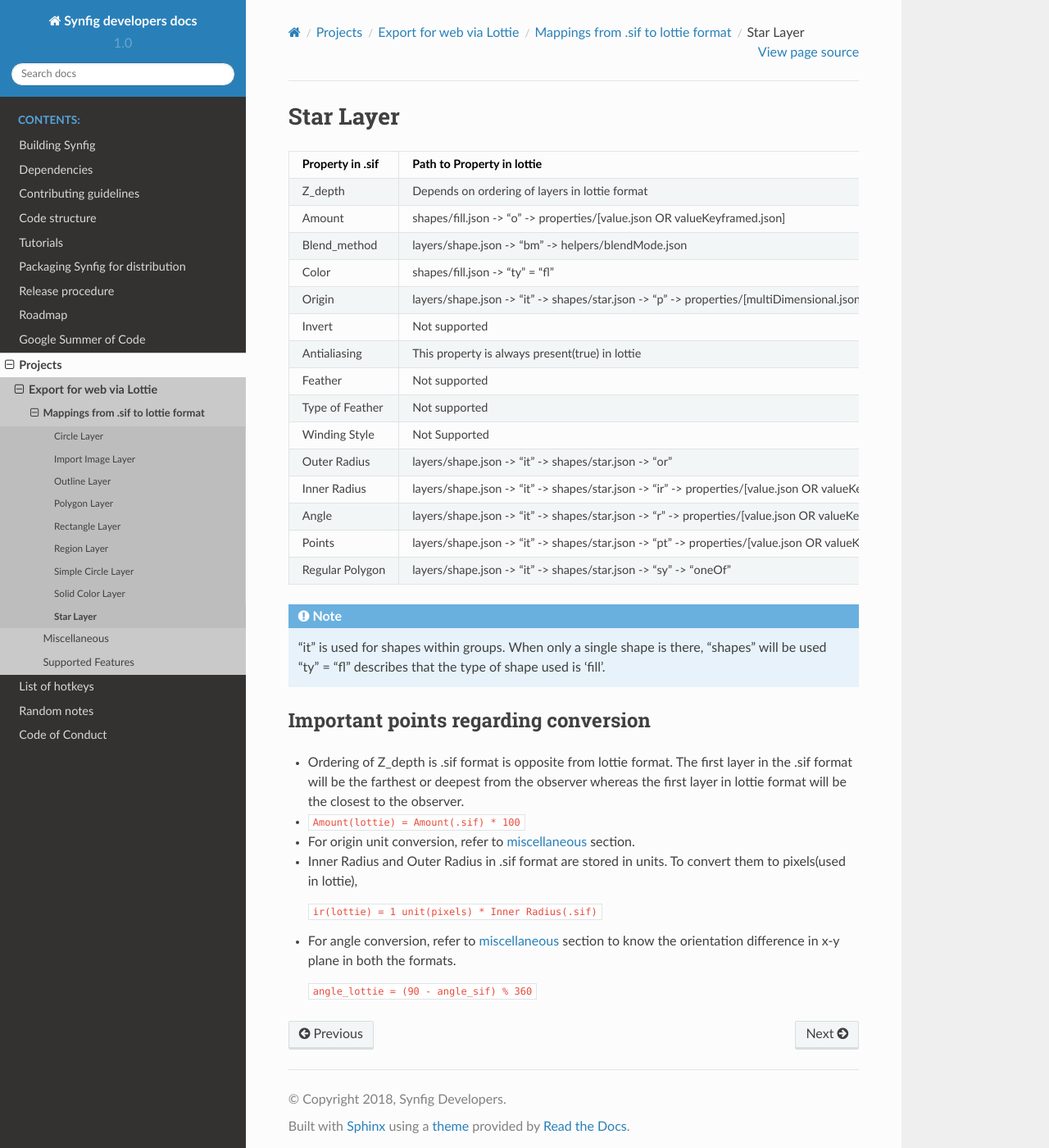
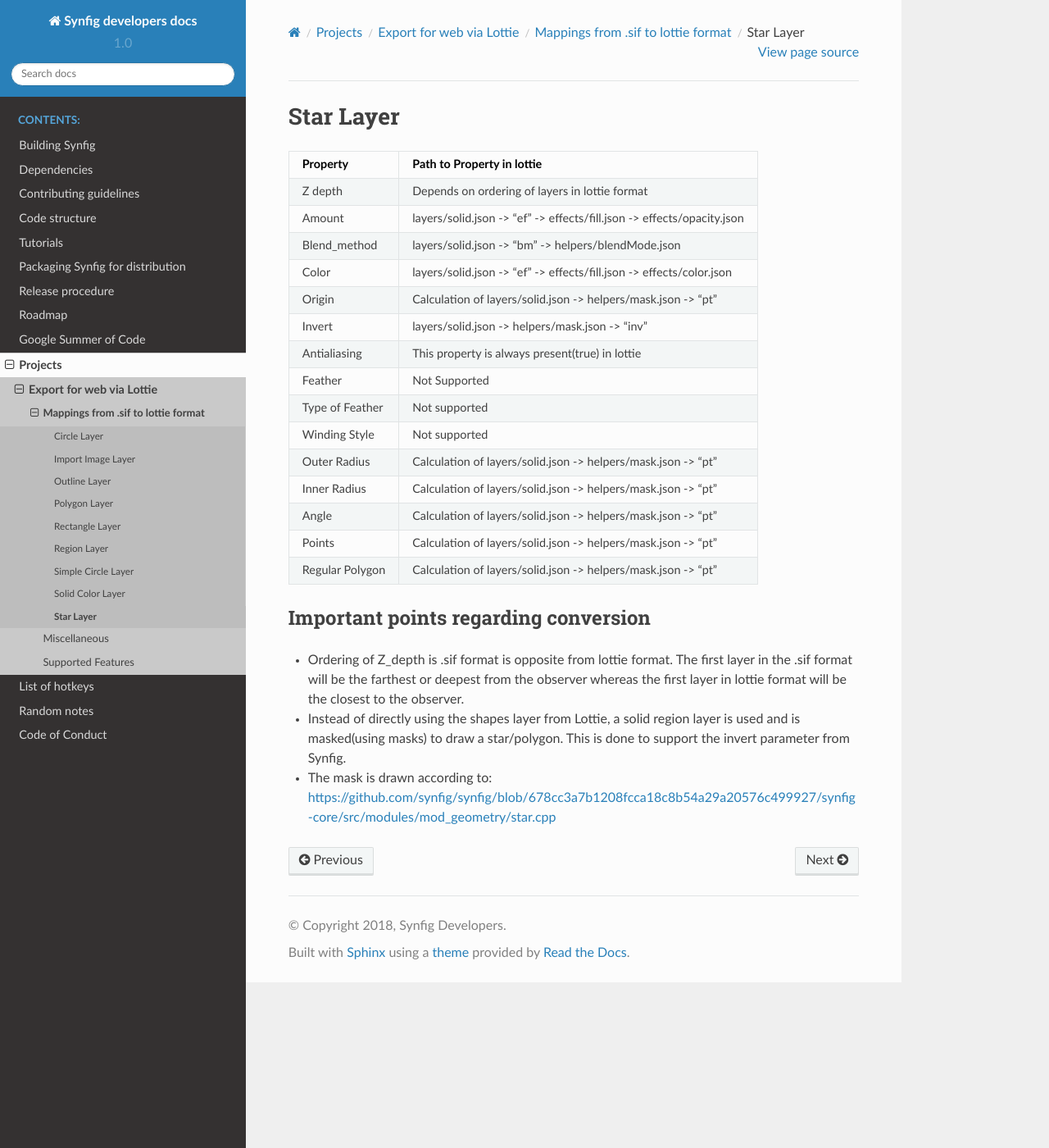
Before and after one commit to synfig/synfig-docs-dev, a Sphinx documentation site: the page built from docs/projects/lottie/layers/star.rst, in a window 1280 px wide and 1400 px high. Shown: the whole window at 82% size. Built offline with Sphinx 7.4.7 and the Read the Docs theme 2.0.0, drawn with Linux system fonts in a browser that asks for light colours.

Commit message:
Update supported features after https://github.com/synfig/synfig/pull/756/commits/4e5a24f94ff9913ec246b29f1be423e6d6401ff6

```diff
--- a/docs/projects/lottie/layers/star.rst
+++ b/docs/projects/lottie/layers/star.rst
@@ -1,57 +1,45 @@
 Star Layer
 ==========
 
-+------------------+------------------------------------------------------------------------------------------------------------------------------+
-| Property in .sif |                                                  Path to Property in lottie                                                  |
-+==================+==============================================================================================================================+
-|      Z_depth     |                                        Depends on ordering of layers in lottie format                                        |
-+------------------+------------------------------------------------------------------------------------------------------------------------------+
-|      Amount      |                         shapes/fill.json -> “o” -> properties/[value.json OR valueKeyframed.json]                            |
-+------------------+------------------------------------------------------------------------------------------------------------------------------+
-|   Blend_method   |                                      layers/shape.json -> “bm” -> helpers/blendMode.json                                     |
-+------------------+------------------------------------------------------------------------------------------------------------------------------+
-|       Color      |                                                shapes/fill.json -> “ty” = “fl”                                               |
-+------------------+------------------------------------------------------------------------------------------------------------------------------+
-|      Origin      | layers/shape.json -> “it” -> shapes/star.json -> “p” -> properties/[multiDimensional.json OR multiDimensionalKeyframed.json] |
-+------------------+------------------------------------------------------------------------------------------------------------------------------+
-|      Invert      |                                                         Not supported                                                        |
-+------------------+------------------------------------------------------------------------------------------------------------------------------+
-|   Antialiasing   |                                        This property is always present(true) in lottie                                       |
-+------------------+------------------------------------------------------------------------------------------------------------------------------+
-|      Feather     |                                                         Not supported                                                        |
-+------------------+------------------------------------------------------------------------------------------------------------------------------+
-|  Type of Feather |                                                         Not supported                                                        |
-+------------------+------------------------------------------------------------------------------------------------------------------------------+
-|   Winding Style  |                                                         Not Supported                                                        |
-+------------------+------------------------------------------------------------------------------------------------------------------------------+
-|   Outer Radius   |                                     layers/shape.json -> “it” -> shapes/star.json -> “or”                                    |
-+------------------+------------------------------------------------------------------------------------------------------------------------------+
-|   Inner Radius   |            layers/shape.json -> “it” -> shapes/star.json -> “ir” -> properties/[value.json OR valueKeyframed.json]           |
-+------------------+------------------------------------------------------------------------------------------------------------------------------+
-|       Angle      |            layers/shape.json -> “it” -> shapes/star.json -> “r” -> properties/[value.json OR valueKeyframed.json]            |
-+------------------+------------------------------------------------------------------------------------------------------------------------------+
-|      Points      |            layers/shape.json -> “it” -> shapes/star.json -> “pt” -> properties/[value.json OR valueKeyframed.json]           |
-+------------------+------------------------------------------------------------------------------------------------------------------------------+
-|  Regular Polygon |                               layers/shape.json -> “it” -> shapes/star.json -> “sy” -> “oneOf”                               |
-+------------------+------------------------------------------------------------------------------------------------------------------------------+
-
-.. note::
-    "it" is used for shapes within groups. When only a single shape is there, "shapes" will be used
-    "ty" = "fl" describes that the type of shape used is 'fill'.
++-----------------+------------------------------------------------------------------------+
+|     Property    |                       Path to Property in lottie                       |
++=================+========================================================================+
+|     Z depth     |             Depends on ordering of layers in lottie format             |
++-----------------+------------------------------------------------------------------------+
+|      Amount     | layers/solid.json -> "ef" -> effects/fill.json -> effects/opacity.json |
++-----------------+------------------------------------------------------------------------+
+|   Blend_method  |           layers/solid.json -> “bm” -> helpers/blendMode.json          |
++-----------------+------------------------------------------------------------------------+
+|      Color      |  layers/solid.json -> "ef" -> effects/fill.json -> effects/color.json  |
++-----------------+------------------------------------------------------------------------+
+|      Origin     |     Calculation of  layers/solid.json -> helpers/mask.json -> "pt"     |
++-----------------+------------------------------------------------------------------------+
+|      Invert     |             layers/solid.json -> helpers/mask.json -> "inv"            |
++-----------------+------------------------------------------------------------------------+
+|   Antialiasing  |             This property is always present(true) in lottie            |
++-----------------+------------------------------------------------------------------------+
+|     Feather     |                              Not Supported                             |
++-----------------+------------------------------------------------------------------------+
+| Type of Feather |                              Not supported                             |
++-----------------+------------------------------------------------------------------------+
+|  Winding Style  |                              Not supported                             |
++-----------------+------------------------------------------------------------------------+
+|   Outer Radius  |     Calculation of  layers/solid.json -> helpers/mask.json -> "pt"     |
++-----------------+------------------------------------------------------------------------+
+|   Inner Radius  |     Calculation of  layers/solid.json -> helpers/mask.json -> "pt"     |
++-----------------+------------------------------------------------------------------------+
+|      Angle      |     Calculation of  layers/solid.json -> helpers/mask.json -> "pt"     |
++-----------------+------------------------------------------------------------------------+
+|      Points     |     Calculation of  layers/solid.json -> helpers/mask.json -> "pt"     |
++-----------------+------------------------------------------------------------------------+
+| Regular Polygon |     Calculation of  layers/solid.json -> helpers/mask.json -> "pt"     |
++-----------------+------------------------------------------------------------------------+
 
 Important points regarding conversion
 -------------------------------------
 
 - Ordering of Z_depth is .sif format is opposite from lottie format. The first layer in the .sif format will be the farthest or deepest from the observer whereas the first layer in lottie format will be the   closest to the observer.
 
-- ``Amount(lottie) = Amount(.sif) * 100``
+- Instead of directly using the shapes layer from Lottie, a solid region layer is used and is masked(using masks) to draw a star/polygon. This is done to support the invert parameter from Synfig.
 
-- For origin unit conversion, refer to :ref:`miscellaneous <miscellaneous>` section.
-
-- Inner Radius and Outer Radius in .sif format are stored in units. To convert them to pixels(used in lottie),
-
-  ``ir(lottie) = 1 unit(pixels) * Inner Radius(.sif)``
-
-- For angle conversion, refer to :ref:`miscellaneous <miscellaneous>` section to know the orientation difference in x-y plane in both the formats.
-
-  ``angle_lottie = (90 - angle_sif) % 360``
+- The mask is drawn according to: https://github.com/synfig/synfig/blob/678cc3a7b1208fcca18c8b54a29a20576c499927/synfig-core/src/modules/mod_geometry/star.cpp
--- a/docs/projects/lottie/supported.rst
+++ b/docs/projects/lottie/supported.rst
@@ -30,7 +30,7 @@ Star Layer
 +-----------------+---------------------+---------------------------------------------+
 |      Origin     |        |tick|       | |tick|                                      |
 +-----------------+---------------------+---------------------------------------------+
-|      Invert     |        |cross|      | |cross|                                     |
+|      Invert     |        |tick|       | |cross|                                     |
 +-----------------+---------------------+---------------------------------------------+
 |   Antialiasing  |        |tick|       | |tick|                                      |
 +-----------------+---------------------+---------------------------------------------+
@@ -46,9 +46,9 @@ Star Layer
 +-----------------+---------------------+---------------------------------------------+
 |      Angle      |        |tick|       | |tick|                                      |
 +-----------------+---------------------+---------------------------------------------+
-|      Points     |        |tick|       | |cross|                                     |
+|      Points     |        |tick|       | |tick|                                      |
 +-----------------+---------------------+---------------------------------------------+
-| Regular Polygon |        |tick|       | |cross|                                     |
+| Regular Polygon |        |tick|       | |tick|                                      |
 +-----------------+---------------------+---------------------------------------------+
 
 Circle Layer
```
